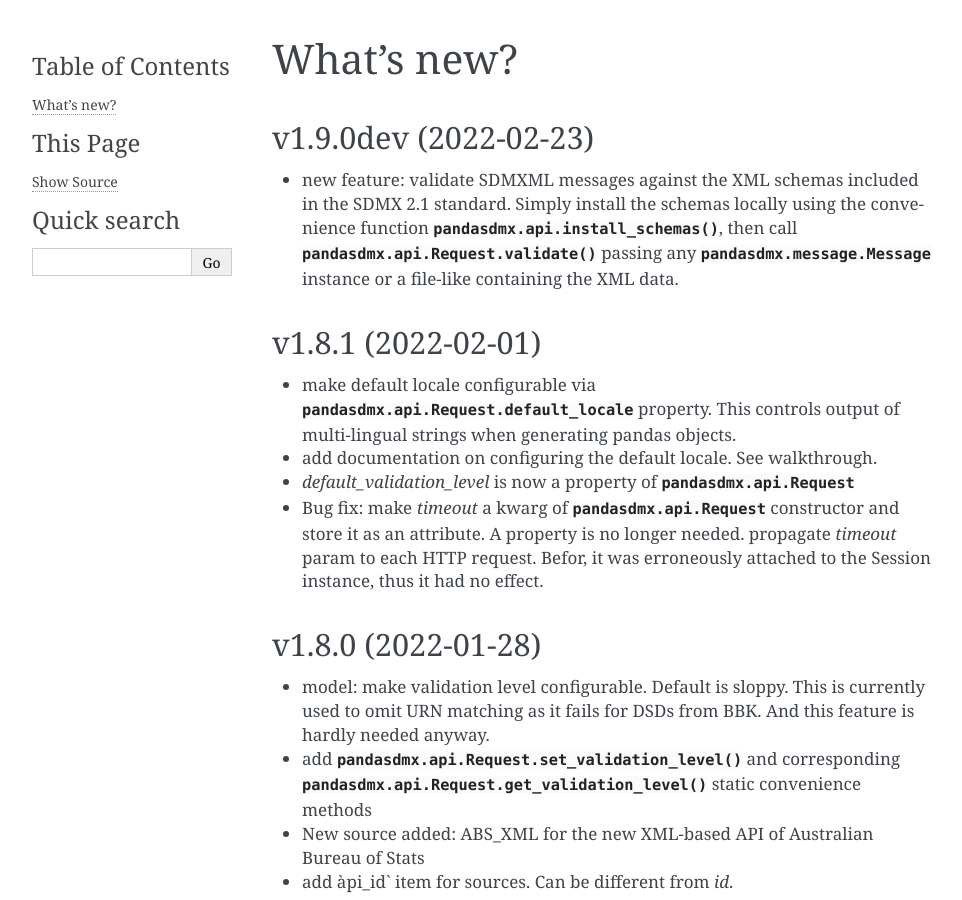
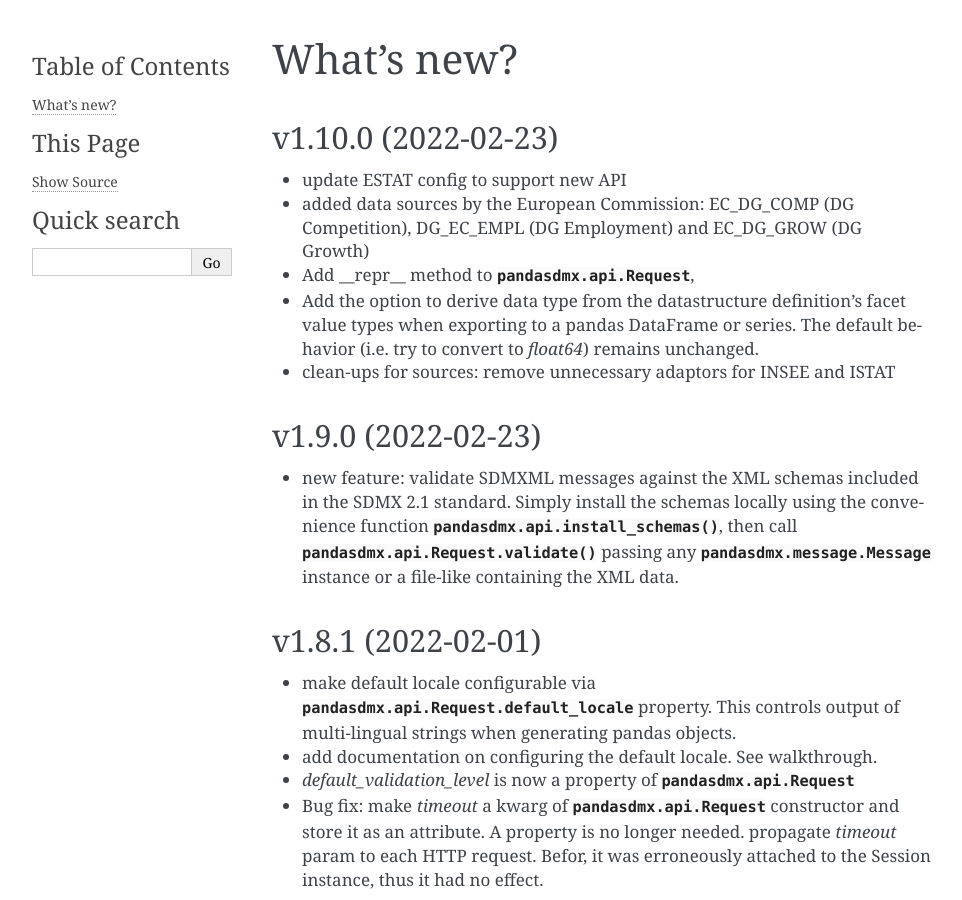
Before and after one commit to dr-leo/pandaSDMX, a Sphinx documentation site: the page built from doc/whatsnew.rst, in a window 1280 px wide and 900 px high. Shown: the whole window, without its empty margins (148-1110 px from the left). Built offline with Sphinx 7.4.7, drawn with Linux system fonts in a browser that asks for light colours; the version number is read from the project's files by our own code.

Commit message:
Update docs, add sources for European Commission
* likewise: add __repr__ method for Request instances

```diff
--- a/doc/howto.rst
+++ b/doc/howto.rst
@@ -136,7 +136,7 @@
 
 .. ipython:: python
 
-   sdmx.writer.DEFAULT_RYPE = 'rows'
+   sdmx.writer.DEFAULT_RTYPE = 'rows'
 
 …data are *always* returned with one row per observation.
 
--- a/doc/index.rst
+++ b/doc/index.rst
@@ -19,7 +19,7 @@
   for use with the analysis, plotting, and other tools in the Python data
   science ecosystem;
   See also the **companion project
-  `intake_sdmx <https://intake_sdmx.readthedocs.io>`_**,
+  `intake_sdmx <https://intake_sdmx.readthedocs.io>`__**,
   a plugin for the
   `intake <https://intake_sdmx.readthedocs.io>`_
   data acquisition
--- a/doc/whatsnew.rst
+++ b/doc/whatsnew.rst
@@ -3,7 +3,22 @@
 What's new?
 ===========
 
-v1.9.0dev (2022-02-23)
+
+v1.10.0 (2022-02-23)
+-------------------------
+
+* update ESTAT config to support new API
+* added data sources by the European Commission: EC_DG_COMP (DG Competition),
+  DG_EC_EMPL (DG Employment) and EC_DG_GROW (DG Growth)
+* Add __repr__ method to :obj:`pandasdmx.api.Request`,
+* Add the option to derive data type from
+  the datastructure definition's facet value types
+  when exporting to a pandas DataFrame or series.
+  The  default behavior (i.e. try to convert
+  to `float64`) remains unchanged.
+* clean-ups for sources: remove unnecessary adaptors for INSEE and ISTAT
+
+v1.9.0 (2022-02-23)
 -------------------------
 
 * new feature: validate SDMXML messages against the XML schemas
```
Also changed, not shown: doc/sources.rst (+33 -6 lines), doc/walkthrough.rst (+14 -0 lines), 4 other files.
